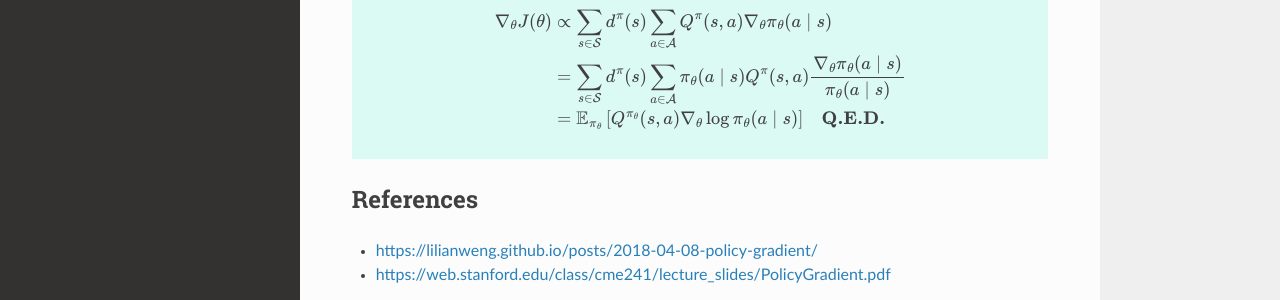
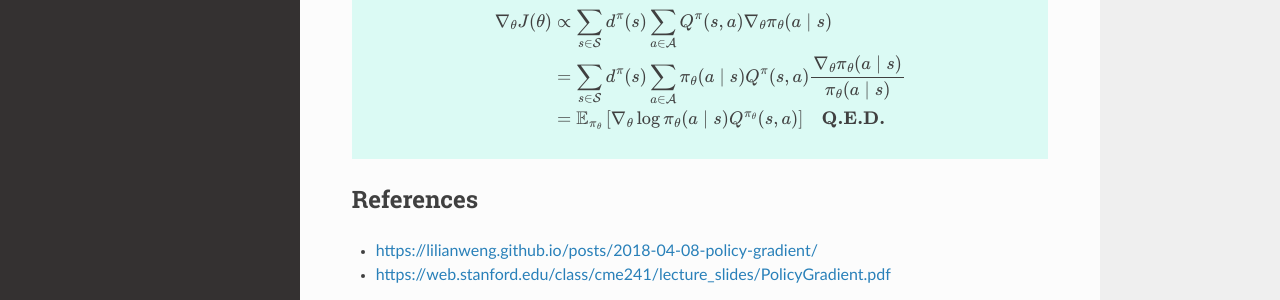
Before and after one commit to boyin96/Reinforcement-Learning-Math, a Sphinx documentation site: the page built from docs/source/policy_gradient.rst, in a window 1280 px wide and 900 px high, scrolled down 1822 px. Shown: the part 328-628 px from the top of the window. Built offline with Sphinx 7.4.7 and the Read the Docs theme 3.1.0, drawn with Linux system fonts in a browser that asks for light colours.

```diff
--- a/docs/source/policy_gradient.rst
+++ b/docs/source/policy_gradient.rst
@@ -78,7 +78,7 @@ Finally,
         \begin{aligned}
         \nabla_\theta J(\theta) & \propto \sum_{s \in \mathcal{S}} d^\pi(s) \sum_{a \in \mathcal{A}} Q^\pi(s, a) \nabla_\theta \pi_\theta(a \mid s) \\
         & =\sum_{s \in \mathcal{S}} d^\pi(s) \sum_{a \in \mathcal{A}} \pi_\theta(a \mid s) Q^\pi(s, a) \frac{\nabla_\theta \pi_\theta(a \mid s)}{\pi_\theta(a \mid s)} \\
-        & =\mathbb{E}_{\pi_\theta}\left[Q^{\pi_\theta}(s, a) \nabla_\theta \log \pi_\theta(a \mid s)\right] \quad \textbf{Q.E.D.}
+        & =\mathbb{E}_{\pi_\theta}\left[\nabla_\theta \log \pi_\theta(a \mid s)Q^{\pi_\theta}(s, a) \right] \quad \textbf{Q.E.D.}
         \end{aligned}
 
 References
```
